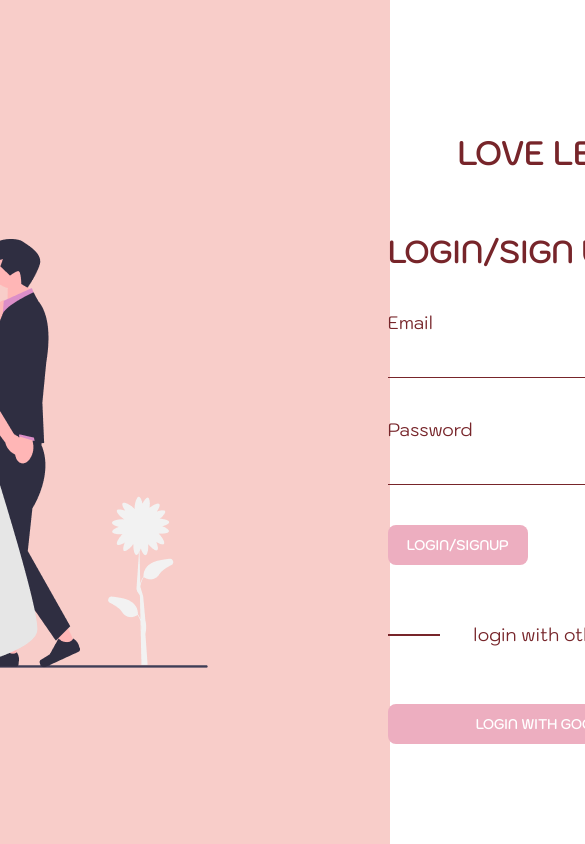
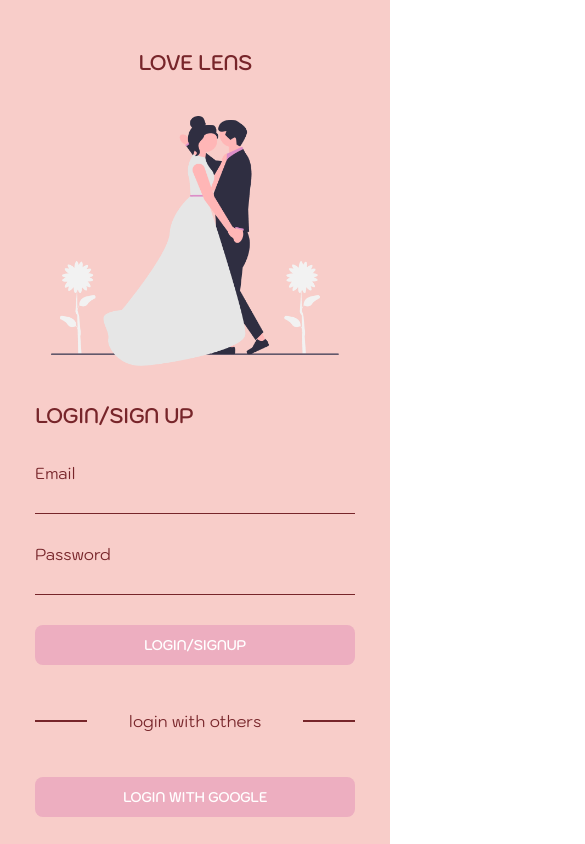
Before and after one commit to Hsinkai2000/LoveLens, a React (Create React App) app in the folder src/lovelens/: page /login in a window 390 px wide. Shown: the top 844 px of the page, 585 px wide, since content can reach past the window. Built offline with nearby package versions, Linux system fonts and the light colour scheme; no server answers.

Commit message:
Login page access for mobile

```diff
--- a/src/lovelens/src/Components/Routes/NavigationPaths.jsx
+++ b/src/lovelens/src/Components/Routes/NavigationPaths.jsx
@@ -1,7 +1,5 @@
 export const NavigationPaths = {
     //Admin - Web
-    loginPath: "/login",
-    registerPath: "/register",
     mainPath: "/main",
     adminDashboardPath: "/admindashboard",
     manageCollage: "/managecollage",
@@ -15,4 +13,5 @@ export const NavigationPaths = {
 
     //Both - PC and Mobile
     landingPath: "/",
+    loginPath: "/login",
 }
--- a/src/lovelens/src/Components/Styles/Login.css
+++ b/src/lovelens/src/Components/Styles/Login.css
@@ -2,108 +2,102 @@
     display: flex;
     justify-content: center;
     align-items: center;
-    position: relative;
-    height: 100vh;
 }
 
-.loginSectionContainer {
+.loginPageContainer .contentContainer {
+    align-items: center;
+    color: #77252A;
+    font-family: "Kodchasan", sans-serif;
+}
+
+.loginPageContainer .contentContainer .wedCouple {
+    padding-top: 20px;
+    padding-bottom: 20px;
+    text-align: center;
+}
+
+.loginPageContainer .contentContainer .wedCouple img {
+    height: 250px;
+}
+
+.loginPageContainer .contentContainer .loginSectionContainer {
     display: flex;
     flex-direction: column;
     color: #77252A;
     font-family: "Kodchasan", sans-serif;
+    padding-bottom: 40px;
 }
 
-.contentContainer {
-    display: flex;
-    flex-direction: row;
-    align-items: center;
-    color: #77252A;
-    font-family: "Kodchasan", sans-serif;
-    gap: 180px;
+.loginPageContainer .contentContainer .loginSectionContainer h1 {
+    font-size: 20px;
 }
 
-.loginSectionContainer h1 {
-    font-size: 30px;
+.loginPageContainer .contentContainer .prodName {
+    font-weight: bold;
+    font-size: 20px;
 }
 
-.emptyContainer {
-    height: 80px;
+.loginPageContainer .contentContainer .loveLens {
+    display: none;
 }
 
-.prodName {
-    font-weight: bold;
-    font-size: 32px;
+.loginPageContainer .contentContainer .loveLensTitle {
+    padding-top: 30px;
+    text-align: center;
 }
 
-.loveLens {
-    text-align: center;
-    height: 80px;
-}
-
-input {
+.loginPageContainer .contentContainer .loginSectionContainer input {
     border: none;
     background: transparent;
     border-bottom: 1px solid #77252A;
     outline: none;
-    font-size: 18px;
+    font-size: 16px;
 }
 
-.loginForm {
+.loginPageContainer .contentContainer .loginSectionContainer .loginForm {
     padding-top: 20px;
     display: flex;
     flex-direction: column;
-    gap:40px;
-    font-size: 18px;
+    gap:30px;
+    font-size: 16px;
     width: 320px;
 }
 
-.emailContainer{
+.loginPageContainer .contentContainer .loginSectionContainer .emailContainer{
     display: flex;
     flex-direction: column;
     height: auto;
     width: auto;
     color: #77252A;
-    gap: 20px;
+    gap: 10px;
 }
 
-.passwordContainer {
+.loginPageContainer .contentContainer .loginSectionContainer .passwordContainer {
     display: flex;
     flex-direction: column;
     height: auto;
     width: auto;
     color: #77252A;
-    gap: 20px;
+    gap: 10px;
 }
 
-.otherLogins {
+.loginPageContainer .contentContainer .loginSectionContainer .otherLogins {
     display: flex;
     flex-direction: row;
     justify-content: space-between;
-    gap: 30px;
 }
 
-.hrContainer {
+.loginPageContainer .contentContainer .loginSectionContainer .otherLogins .hrContainer {
     display: flex;
     align-items: center;
 }
 
-.hrContainer hr {
+.loginPageContainer .contentContainer .loginSectionContainer .otherLogins .hrContainer hr {
     width: 50px;
     border: 1px solid #77252A;
 }
 
-.loginButton {
-    font-weight: bold;
-    color: white;
-    background-color: #EDAEC0;
-    border: none;
-    font-family: "Kodchasan", sans-serif;
-    height: 40px;
-    width: 140px;
-    border-radius: 8px;
-}
-
-.googleLoginButton {
+.loginPageContainer .contentContainer .loginSectionContainer .loginButton {
     font-weight: bold;
     color: white;
     background-color: #EDAEC0;
@@ -113,3 +107,81 @@ input {
     width: 100%;
     border-radius: 8px;
 }
+
+.loginPageContainer .contentContainer .loginSectionContainer .googleLoginButton {
+    font-weight: bold;
+    color: white;
+    background-color: #EDAEC0;
+    border: none;
+    font-family: "Kodchasan", sans-serif;
+    height: 40px;
+    width: 100%;
+    border-radius: 8px;
+}
+
+@media only screen and (min-width: 992px) {
+    .loginPageContainer {
+        position: relative;
+        height: 100vh;
+    }
+
+    .loginPageContainer .contentContainer {
+        display: flex;
+        flex-direction: row;
+        gap: 180px;
+    }
+
+    .loginPageContainer .contentContainer .wedCouple img {
+        height: 450px;
+    }
+
+    .loginPageContainer .contentContainer .loveLensTitle {
+        display: none;
+    }
+
+    .loginPageContainer .contentContainer .loveLens {
+        display: block;
+    }
+
+    .loginPageContainer .contentContainer .loginSectionContainer h1 {
+        font-size: 30px;
+    }
+
+    .emptyContainer {
+        height: 80px;
+    }
+
+    .loginPageContainer .contentContainer .prodName {
+        font-size: 32px;
+    }
+
+    .loginPageContainer .contentContainer .loveLens {
+        text-align: center;
+        height: 80px;
+    }
+
+    .loginPageContainer .contentContainer .loginSectionContainer input {
+        font-size: 18px;
+    }
+
+    .loginPageContainer .contentContainer .loginSectionContainer .loginForm {
+        gap:40px;
+        font-size: 18px;
+    }
+
+    .loginPageContainer .contentContainer .loginSectionContainer .emailContainer{
+        gap: 20px;
+    }
+
+    .loginPageContainer .contentContainer .loginSectionContainer .passwordContainer {
+        gap: 20px;
+    }
+
+    .loginPageContainer .contentContainer .loginSectionContainer .otherLogins {
+        gap: 30px;
+    }
+
+    .loginPageContainer .contentContainer .loginSectionContainer .loginButton {
+        width: 140px;
+    }
+}
--- a/src/lovelens/src/Components/Web/Login.jsx
+++ b/src/lovelens/src/Components/Web/Login.jsx
@@ -177,7 +177,10 @@ export default function Login() {
     return (
         <div className="loginPageContainer">
             <div className="contentContainer">
-                <div>
+                <div className="loveLensTitle">
+                    <p className="prodName">LOVE LENS</p>
+                </div>
+                <div className='wedCouple'>
                     <div className="emptyContainer"></div>
                     <img src={weddingpic} alt="Wedding Couple" />
                 </div>
@@ -185,7 +188,7 @@ export default function Login() {
                     <div className="loveLens">
                         <p className="prodName">LOVE LENS</p>
                     </div>
-                    <div className="loginSectionContainer ">
+                    <div className="loginSectionContainer">
                         <h1>LOGIN/SIGN UP</h1>
                         <form className="loginForm" onSubmit={submitHandler}>
                             <div className="emailContainer">
```
